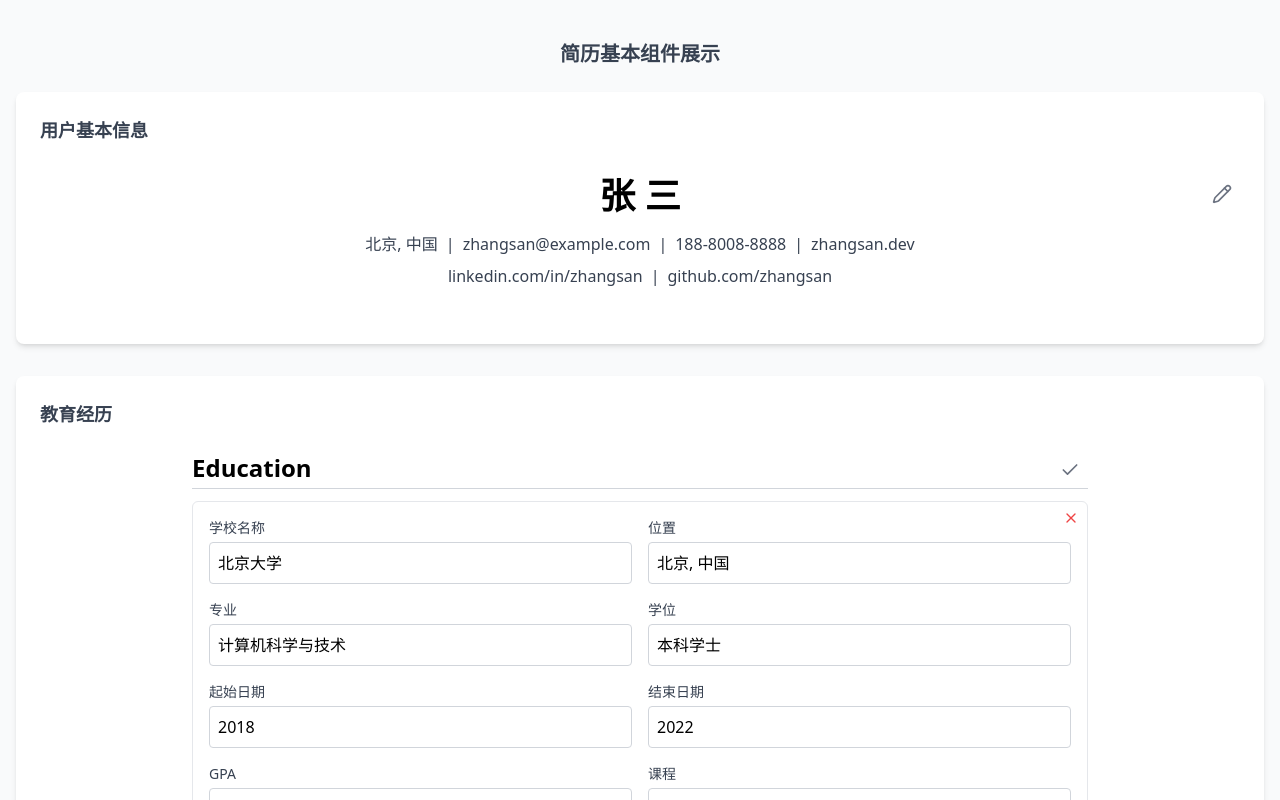
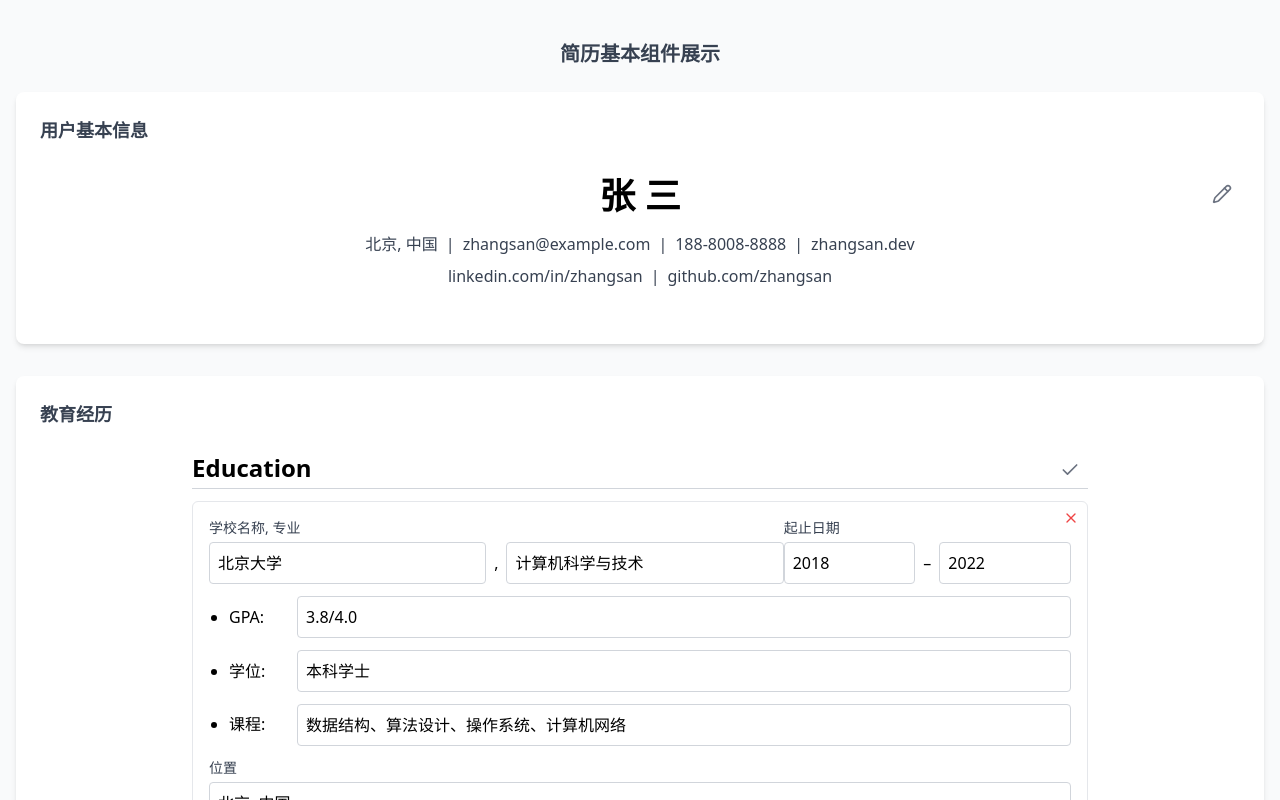
Before and after one commit to anonymity12/notion-style-resume, a Next.js app: page /user-info-demo in a window 1280 px wide. Both pictures are taken after a click on the button 1070 px from the left and 470 px from the top of the page. Shown: the top 800 px of the page. Built offline with nearby package versions, Linux system fonts and the light colour scheme.

Commit message:
更合理的表单布局

```diff
--- a/src/components/EducationSection.js
+++ b/src/components/EducationSection.js
@@ -88,7 +88,7 @@ export const EducationSection = () => {
       {isEditing ? (
         <div className="space-y-6">
           {editData.map((edu, index) => (
-            <div key={index} className="border border-gray-200 p-4 rounded-md relative">
+            <div key={index} className="border border-gray-200 p-4 rounded-md relative mb-4">
               <button
                 onClick={() => removeEducation(index)}
                 className="absolute right-2 top-2 text-red-500 hover:text-red-700"
@@ -96,88 +96,101 @@ export const EducationSection = () => {
                 <X className="w-4 h-4" />
               </button>
 
-              <div className="grid grid-cols-2 gap-4 mb-4">
-                <div>
-                  <label className="block text-sm font-medium text-gray-700 mb-1">学校名称</label>
+              {/* University and Date Row - Justified (same as viewing mode) */}
+              <div className="flex justify-between items-center mb-3">
+                <div className="w-2/3">
+                  <label className="block text-sm font-medium text-gray-700 mb-1">学校名称, 专业</label>
+                  <div className="flex gap-2 items-center">
                     <input
                       type="text"
                       value={edu.universityName}
                       onChange={(e) => handleChange(index, 'universityName', e.target.value)}
                       className="w-full p-2 border border-gray-300 rounded focus:border-blue-500 focus:outline-none"
+                      placeholder="学校名称"
+                    />
+                    <span>,</span>
+                    <input
+                      type="text"
+                      value={edu.universityMajor}
+                      onChange={(e) => handleChange(index, 'universityMajor', e.target.value)}
+                      className="w-full p-2 border border-gray-300 rounded focus:border-blue-500 focus:outline-none"
+                      placeholder="专业"
                     />
                   </div>
-                <div>
+                </div>
+                <div className="w-1/3">
+                  <label className="block text-sm font-medium text-gray-700 mb-1">起止日期</label>
+                  <div className="flex items-center gap-2">
+                    <input
+                      type="text"
+                      value={edu.fromDate}
+                      onChange={(e) => handleChange(index, 'fromDate', e.target.value)}
+                      className="w-full p-2 border border-gray-300 rounded focus:border-blue-500 focus:outline-none"
+                      placeholder="开始"
+                    />
+                    <span>–</span>
+                    <input
+                      type="text"
+                      value={edu.toDate}
+                      onChange={(e) => handleChange(index, 'toDate', e.target.value)}
+                      className="w-full p-2 border border-gray-300 rounded focus:border-blue-500 focus:outline-none"
+                      placeholder="结束"
+                    />
+                  </div>
+                </div>
+              </div>
+
+              {/* Bullet Points - mimic the list in viewing mode */}
+              <div className="pl-5">
+                <ul className="list-disc space-y-3">
+                  <li>
+                    <div className="flex items-center gap-2">
+                      <span className="min-w-[60px]">GPA:</span>
+                      <input
+                        type="text"
+                        value={edu.gpa}
+                        onChange={(e) => handleChange(index, 'gpa', e.target.value)}
+                        className="w-full p-2 border border-gray-300 rounded focus:border-blue-500 focus:outline-none"
+                        placeholder="GPA"
+                      />
+                    </div>
+                  </li>
+                  <li>
+                    <div className="flex items-center gap-2">
+                      <span className="min-w-[60px]">学位:</span>
+                      <input
+                        type="text"
+                        value={edu.degree}
+                        onChange={(e) => handleChange(index, 'degree', e.target.value)}
+                        className="w-full p-2 border border-gray-300 rounded focus:border-blue-500 focus:outline-none"
+                        placeholder="学位"
+                      />
+                    </div>
+                  </li>
+                  <li>
+                    <div className="flex items-start gap-2">
+                      <span className="min-w-[60px] mt-2">课程:</span>
+                      <input
+                        type="text"
+                        value={edu.courses}
+                        onChange={(e) => handleChange(index, 'courses', e.target.value)}
+                        className="w-full p-2 border border-gray-300 rounded focus:border-blue-500 focus:outline-none"
+                        placeholder="课程"
+                      />
+                    </div>
+                  </li>
+                </ul>
+              </div>
+
+              <div className="mt-3">
                 <label className="block text-sm font-medium text-gray-700 mb-1">位置</label>
                 <input
                   type="text"
                   value={edu.universityLocation}
                   onChange={(e) => handleChange(index, 'universityLocation', e.target.value)}
                   className="w-full p-2 border border-gray-300 rounded focus:border-blue-500 focus:outline-none"
+                  placeholder="位置"
                 />
-                </div>
-              </div>
-
-              <div className="grid grid-cols-2 gap-4 mb-4">
-                <div>
-                  <label className="block text-sm font-medium text-gray-700 mb-1">专业</label>
-                  <input
-                    type="text"
-                    value={edu.universityMajor}
-                    onChange={(e) => handleChange(index, 'universityMajor', e.target.value)}
-                    className="w-full p-2 border border-gray-300 rounded focus:border-blue-500 focus:outline-none"
-                  />
-                </div>
-                <div>
-                  <label className="block text-sm font-medium text-gray-700 mb-1">学位</label>
-                  <input
-                    type="text"
-                    value={edu.degree}
-                    onChange={(e) => handleChange(index, 'degree', e.target.value)}
-                    className="w-full p-2 border border-gray-300 rounded focus:border-blue-500 focus:outline-none"
-                  />
-                </div>
-              </div>
-
-              <div className="grid grid-cols-2 gap-4 mb-4">
-                <div>
-                  <label className="block text-sm font-medium text-gray-700 mb-1">起始日期</label>
-                  <input
-                    type="text"
-                    value={edu.fromDate}
-                    onChange={(e) => handleChange(index, 'fromDate', e.target.value)}
-                    className="w-full p-2 border border-gray-300 rounded focus:border-blue-500 focus:outline-none"
-                  />
-                </div>
-                <div>
-                  <label className="block text-sm font-medium text-gray-700 mb-1">结束日期</label>
-                  <input
-                    type="text"
-                    value={edu.toDate}
-                    onChange={(e) => handleChange(index, 'toDate', e.target.value)}
-                    className="w-full p-2 border border-gray-300 rounded focus:border-blue-500 focus:outline-none"
-                  />
-                </div>
-              </div>
-
-              <div className="grid grid-cols-2 gap-4">
-                <div>
-                  <label className="block text-sm font-medium text-gray-700 mb-1">GPA</label>
-                  <input
-                    type="text"
-                    value={edu.gpa}
-                    onChange={(e) => handleChange(index, 'gpa', e.target.value)}
-                    className="w-full p-2 border border-gray-300 rounded focus:border-blue-500 focus:outline-none"
-                  />
-                </div>
-                <div>
-                  <label className="block text-sm font-medium text-gray-700 mb-1">课程</label>
-                  <input
-                    type="text"
-                    value={edu.courses}
-                    onChange={(e) => handleChange(index, 'courses', e.target.value)}
-                    className="w-full p-2 border border-gray-300 rounded focus:border-blue-500 focus:outline-none"
-                  />
-                </div>
               </div>
             </div>
           ))}
```
Lines whose indentation alone changed are shown as unchanged.
